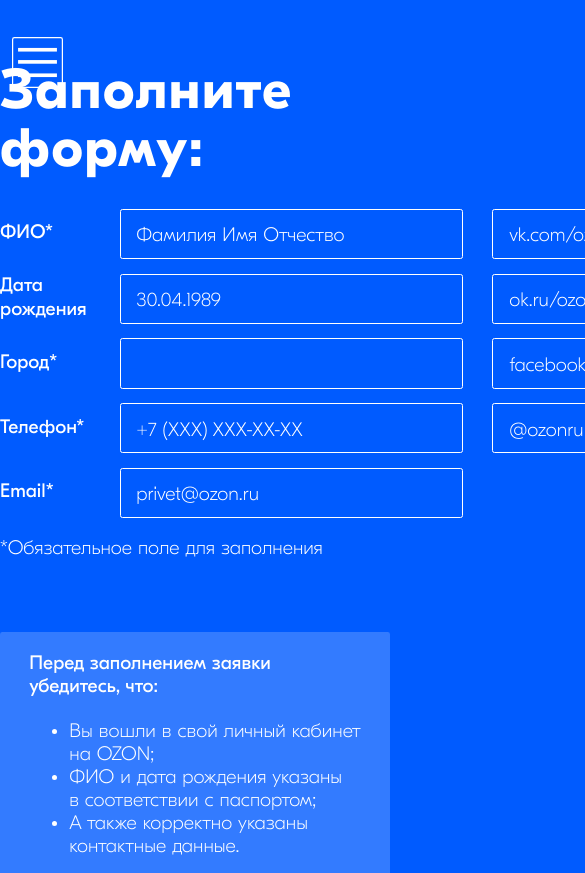
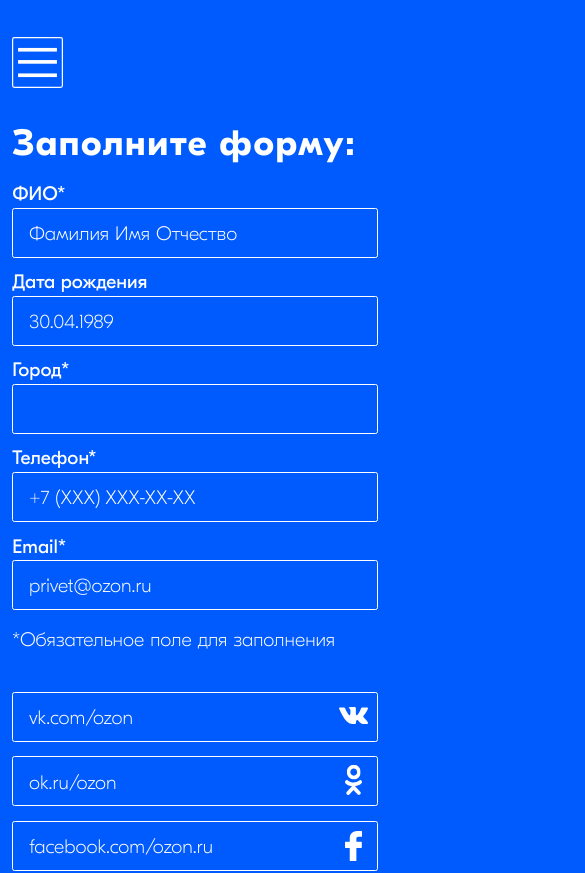
Before and after one commit to tenofmoses/ozontest, a React (Create React App) app: page /form in a window 390 px wide. Shown: the top 873 px of the page, 585 px wide, since content can reach past the window. Built offline with nearby package versions, Linux system fonts and the light colour scheme.

Commit message:
add form mobile, add header mobile

```diff
--- a/src/components/Header.js
+++ b/src/components/Header.js
@@ -1,13 +1,16 @@
-import React, { Fragment } from 'react';
+import React, { Fragment, useState } from 'react';
 import { withRouter } from 'react-router-dom';
 import hamburger from '../images/hamburger.svg';
+import cross from '../images/cross.svg';
 
 const Header = (props) => {
     const { location } = props
+    let [ show, setShow ] = useState(false)
 
     return (
         <Fragment>
-            <nav className="header">
+            <nav className={`header ${show ? 'header__visible' : ''}`}>
+                <div className="header__cross" onClick={() => setShow(false)}><img src={cross} /></div>
                 <ul className="header__list">
                     <li className={`header__item ${location.pathname === '/' ? 'header__item-active' : '' }`}>
                         <a href="/" className="header__item-link">О программе</a>
@@ -29,7 +32,9 @@
                     </li>
                 </ul>
             </nav>
-            <div className="header-mobile">
+            <div onClick={() => setShow(true)} className={`header-mobile__hamburger
+                ${show ? 'header-mobile__hamburger-hide' : ''}
+                ${location.pathname === '/' ? 'header-mobile__fixed' : ''}`}>
                 <img className="header-mobile__img" src={hamburger} />
             </div>
         </Fragment>
--- a/src/components/PageMobile.js
+++ b/src/components/PageMobile.js
@@ -15,22 +15,24 @@
     let [ stopNextSwipe, setStopNextSwipe ] = useState(false)
     let [ stopPrewSwipe, setStopPrewSwipe ] = useState(true)
 
-    const nextSlideHandle = () => {
-        if (!stopNextSwipe && startNext === null) {
-            setStartNext(true)
+    const nextSlideHandle = event => {
+        if (!stopNextSwipe && event.changedTouches[0].pageX < startNext && startNext !== null) {
             setStartPrev(null)
             setStopNextSwipe(true)
             setStopPrewSwipe(false)
+            return
         }
+        setStartNext(event.changedTouches[0].pageX)
     }
 
-    const prevSlideHandle = () => {
-        if (!stopPrewSwipe && startPrev === null) {
-            setStartPrev(true)
+    const prevSlideHandle = event => {
+        if (!stopPrewSwipe && event.changedTouches[0].pageX > startPrev && startPrev === null) {
             setStartNext(null)
             setStopNextSwipe(false)
             setStopPrewSwipe(true)
+            return
         }
+        setStartPrev(event.changedTouches[0].pageX)
     }
 
     return (
--- a/src/styles/Form.scss
+++ b/src/styles/Form.scss
@@ -86,6 +86,7 @@
         font-size: 1.5rem;
         padding: 1.5rem 0;
         border-radius: 0.1875rem;
+        cursor: pointer;
     }
     &__notice {
         max-width: 62.5rem;
@@ -109,6 +110,7 @@
     &__footer-item {
         text-align: center;
         flex: 1;
+        cursor: pointer;
     }
     &__footer-link {
         color: $ozonWhite;
@@ -173,3 +175,72 @@
     opacity: 1;
     transform: scale(1);
 }
+
+@media (max-width: 1024px) {
+    .form {
+        max-width: 100%;
+        margin: 4.3125rem auto 0;
+        padding: 0.625rem;
+        height: calc(100vh - 13rem);
+        position: relative;
+        &__title {
+            font-size: 1.875rem;
+            line-height: 1.04;
+            margin-bottom: 1rem;;
+        }
+        &__wrapper {
+            display: block;
+        }
+        &__column-first {
+            width: 100%;
+            min-width: 100%;
+            margin-right: 0;
+            margin-bottom: 2em;
+        }
+        &__column-second {
+            min-width: 100%;
+            margin-right: 0;
+            margin-bottom: 2em;
+        }
+        &__item {
+            display: block;
+        }
+        &__item-social {
+            padding: 0.6875rem 2.5rem 0.6rem 0.8125rem;
+        }
+        &__item-vk{
+            top: 0.8rem;
+        }
+        &__item-ok {
+            top: 0.4rem;
+        }
+        &__item-fb {
+            top: 0.5em;
+        }
+        &__item-inst {
+            top: 0.47rem;
+        }
+        &__checkbox-item {
+            margin-bottom: 1rem;
+        }
+        &__button {
+            width: 100%;
+            font-size: 1.2rem;
+            padding: 1.2rem 0;
+        }
+        &__notice-list {
+            padding-inline-start: 1em;
+        }
+        &__notice {
+            max-width: 100%;
+            margin-bottom: 2.25rem;
+        }
+        &__notice-item {
+            margin-bottom: 1rem;
+        }
+        &__footer {
+            display: block;
+            font-size: 1rem;
+        }
+    }
+}
--- a/src/styles/Header.scss
+++ b/src/styles/Header.scss
@@ -32,6 +32,9 @@
     &__item-active {
         background-color: $ozonWhiteOpacity;
     }
+    &__cross {
+        display: none;
+    }
 }
 
 .header-mobile {
@@ -41,12 +44,43 @@
 @media (max-width: 768px) {
     .header {
         display: none;
+        &__visible {
+            display: block;
+            width: 100%;
+            height: 100%;
+            min-height: 100vh;
+            position: absolute;
+            background-color: $ozonBlue;
+            z-index: 10;
+        }
+        &__cross {
+            display: block;
+            position: absolute;
+            top: 1rem;
+            right: 1rem;
+            img {
+                width: 2rem;
+            }
+        }
+        &__list {
+            display: block;
+            margin-top: 3.8rem;
+        }
     }
     .header-mobile {
-        display: block;
-        position: fixed;
-        left: 0.625rem;
-        top: 1.875rem;
+        &__hamburger {
+            position: absolute;
+            display: block;
+            left: 0.625rem;
+            top: 1.875rem;
+            z-index: 1;
+        }
+        &__hamburger-hide {
+            display: none;
+        }
+        &__fixed {
+            position: fixed;
+        }
         &__img {
             width: 2.625rem;
         }
```
Also changed, not shown: src/images/cross.svg (added).
